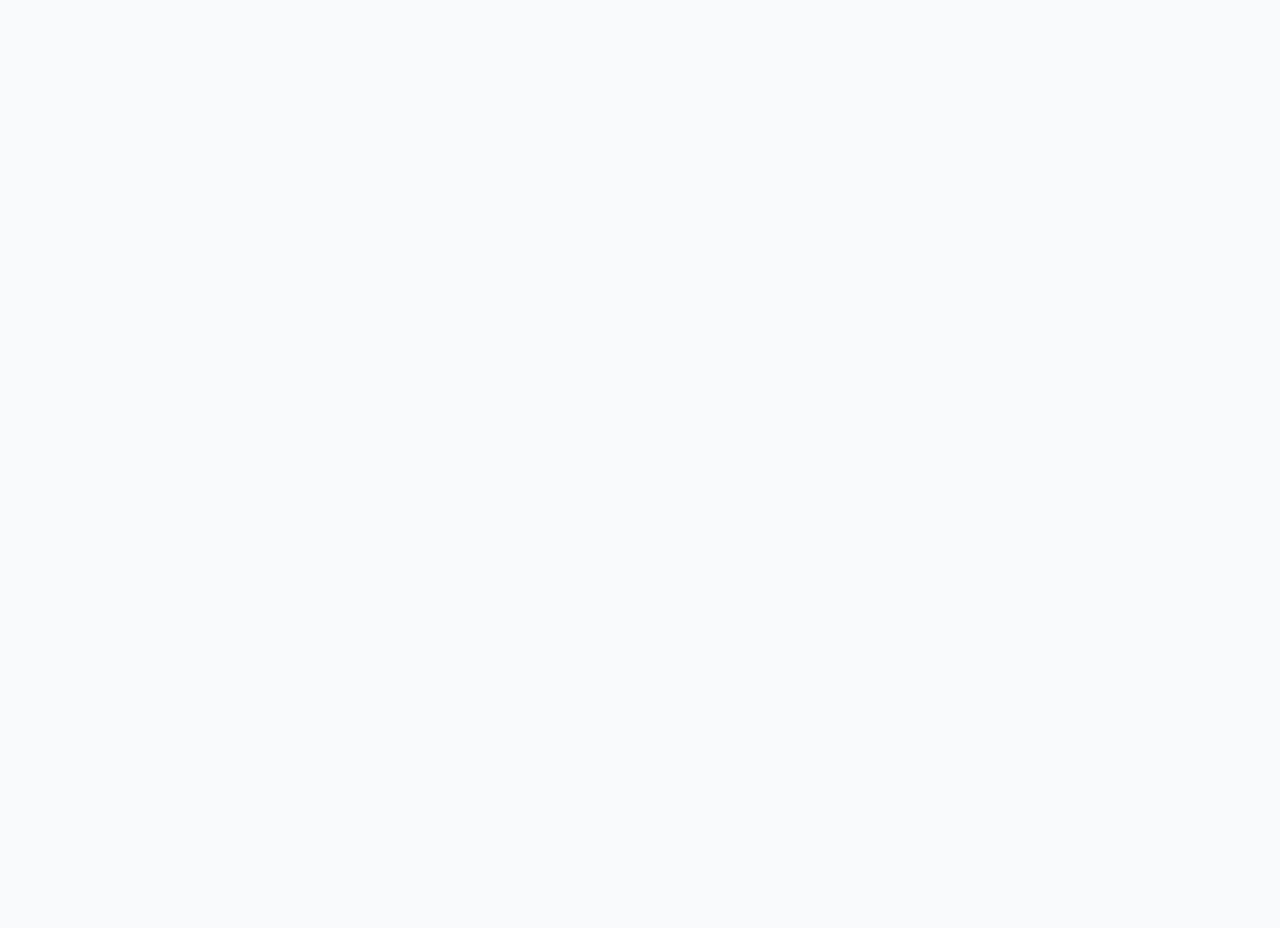
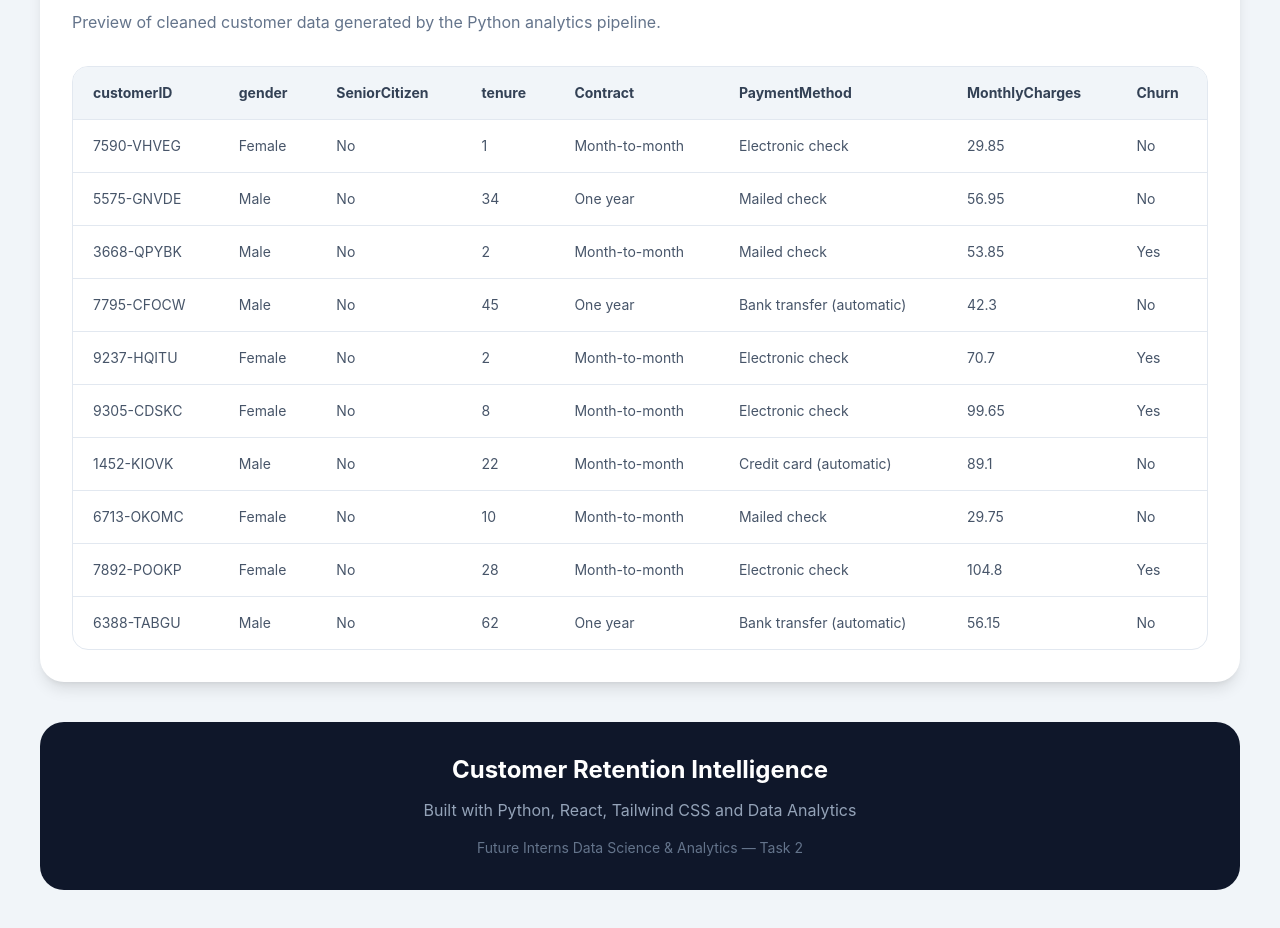
Before and after one commit to Jyo-08/FUTURE_DS_02, a React app in the folder frontend/: page / in a window 1280 px wide. Shown: the part 3840-4768 px from the top of the page. Before the commit the page ends 3782 px from the top, so only its background shows below. Built offline with nearby package versions, Linux system fonts and the light colour scheme; the HTML template or start-up script is replaced by a standard one.

Commit message:
Release v1.0 - Customer Retention Intelligence Dashboard

```diff
--- a/frontend/src/App.jsx
+++ b/frontend/src/App.jsx
@@ -6,7 +6,8 @@ import CustomerHealth from "./components/dashboard/CustomerHealth";
 import CustomerBehaviour from "./components/dashboard/CustomerBehaviour";
 import RevenueIntelligence from "./components/dashboard/RevenueIntelligence";
 import BusinessIntelligence from "./components/dashboard/BusinessIntelligence";
-//import DatasetExplorer from "./components/dashboard/DatasetExplorer";
+import DatasetExplorer from "./components/dashboard/DatasetExplorer";
+import Footer from "./components/Footer";
 
 function App() {
   const { data, loading, error } = useAnalytics();
@@ -29,7 +30,8 @@ function App() {
           summary={data.executive_summary}
           recommendations={data.recommendations}
         />
-        {/* <DatasetExplorer data={data.dataset} /> */}
+        <DatasetExplorer rows={data.dataset_preview} />
+        <Footer />
       </div>
     </div>
   );
--- /dev/null
+++ b/frontend/src/components/Footer.jsx
@@ -0,0 +1,19 @@
+function Footer() {
+  return (
+    <footer className="mt-10 rounded-3xl bg-slate-900 p-8 text-center text-white">
+      <h3 className="text-2xl font-bold">
+        Customer Retention Intelligence
+      </h3>
+
+      <p className="mt-3 text-slate-400">
+        Built with Python, React, Tailwind CSS and Data Analytics
+      </p>
+
+      <p className="mt-4 text-sm text-slate-500">
+        Future Interns Data Science & Analytics — Task 2
+      </p>
+    </footer>
+  );
+}
+
+export default Footer;
--- a/frontend/src/components/dashboard/DatasetExplorer.jsx
+++ b/frontend/src/components/dashboard/DatasetExplorer.jsx
@@ -1,4 +1,4 @@
-function DatasetExplorer({ rows }) {
+function DatasetExplorer({ rows = [] }) {
   const columns = [
     "customerID",
     "gender",
@@ -10,10 +10,9 @@ function DatasetExplorer({ rows }) {
     "Churn",
   ];
 
-  function DatasetExplorer({ rows = [] }) {
-  if (!rows.length) return null;
-
-  const columns = Object.keys(rows[0]).slice(0, 8);
+  if (!rows || rows.length === 0) {
+    return null;
+  }
 
   return (
     <section className="mb-8 rounded-3xl bg-white p-8 shadow-lg">
@@ -25,13 +24,21 @@ function DatasetExplorer({ rows }) {
         Source Customer Records
       </h2>
 
-      <div className="mt-8 overflow-x-auto rounded-2xl border border-slate-200">
-        <table className="w-full text-left">
+      <p className="mt-3 text-slate-500">
+        Preview of cleaned customer data generated by the Python analytics pipeline.
+      </p>
+
+      <div className="mt-8 overflow-hidden rounded-2xl border border-slate-200">
+        <div className="overflow-x-auto">
+          <table className="min-w-full text-left">
             <thead className="bg-slate-100">
               <tr>
-              {columns.map((col) => (
-                <th key={col} className="px-5 py-4 text-sm font-bold text-slate-700">
-                  {col}
+                {columns.map((column) => (
+                  <th
+                    key={column}
+                    className="whitespace-nowrap px-5 py-4 text-sm font-bold text-slate-700"
+                  >
+                    {column}
                   </th>
                 ))}
               </tr>
@@ -39,10 +46,16 @@ function DatasetExplorer({ rows }) {
 
             <tbody>
               {rows.slice(0, 10).map((row, index) => (
-              <tr key={index} className="border-t border-slate-200 hover:bg-blue-50">
-                {columns.map((col) => (
-                  <td key={col} className="px-5 py-4 text-sm text-slate-600">
-                    {String(row[col] ?? "-")}
+                <tr
+                  key={row.customerID || index}
+                  className="border-t border-slate-200 hover:bg-blue-50"
+                >
+                  {columns.map((column) => (
+                    <td
+                      key={column}
+                      className="whitespace-nowrap px-5 py-4 text-sm text-slate-600"
+                    >
+                      {String(row[column] ?? "-")}
                     </td>
                   ))}
                 </tr>
@@ -50,9 +63,9 @@ function DatasetExplorer({ rows }) {
             </tbody>
           </table>
         </div>
+      </div>
     </section>
   );
 }
 
 export default DatasetExplorer;
-}
```
Lines whose indentation alone changed are shown as unchanged.
